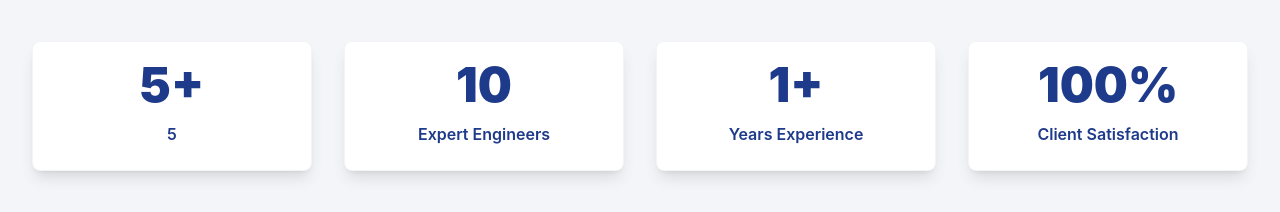
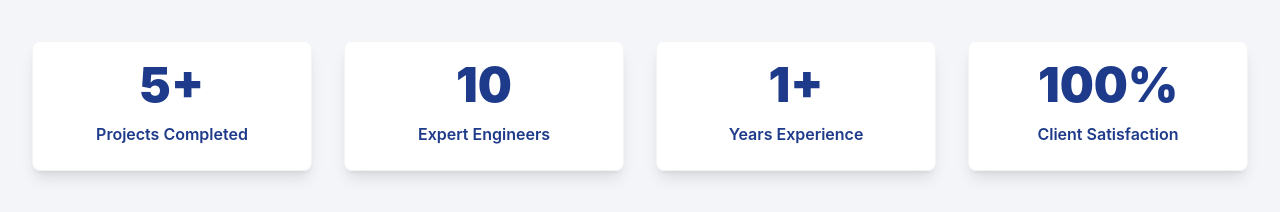
Before and after one commit to mapesa2021/engineering, a Next.js app: page / in a window 1280 px wide. Shown: the part 940-1152 px from the top of the page. Built offline with nearby package versions, Linux system fonts and the light colour scheme.

Commit message:
Fix duplicate '5' values in statistics section - replace hardcoded '5' with 'Projects Completed' label

```diff
--- a/pages/index.tsx
+++ b/pages/index.tsx
@@ -159,7 +159,7 @@ export default function Home() {
                                 <AnimatedCard delay={0.1}>
                   <div className="stats-card text-center hover:animate-pulse-gentle transition-all duration-300">
                     <div className="text-4xl md:text-5xl font-black text-oleum-navy mb-2 animate-bounce-subtle">{projectsCount}+</div>
-                    <div className="text-oleum-navy font-semibold">5</div>
+                    <div className="text-oleum-navy font-semibold">Projects Completed</div>
                   </div>
                 </AnimatedCard>
 
```
